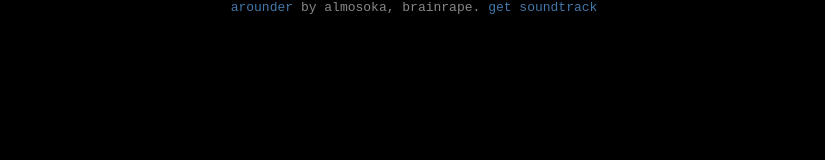
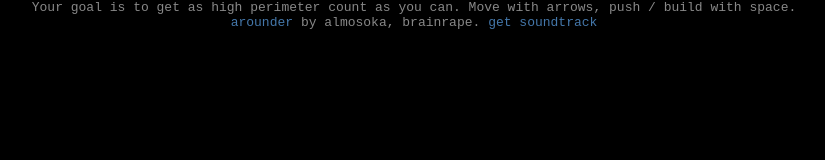
Before and after one commit to brainrake/arounder, a website with bundled scripts: page game/index.html in a window 1280 px wide. Shown: the whole page, without its empty margins (226-1051 px from the left). Built offline with nearby package versions, Linux system fonts and the light colour scheme.

Commit message:
goal description

```diff
--- a/game/index.html
+++ b/game/index.html
@@ -25,6 +25,7 @@
     </header>
 
     <main class="main" role="main">
+      Your goal is to get as high perimeter count as you can. Move with arrows, push / build with space.
       <div id='game-container'></div>
       <a href="https://github.com/eket/arounder">arounder</a> by almosoka, brainrape. <a href="https://soundcloud.com/almosoka/arounder">get soundtrack</a>
     </main>
```
